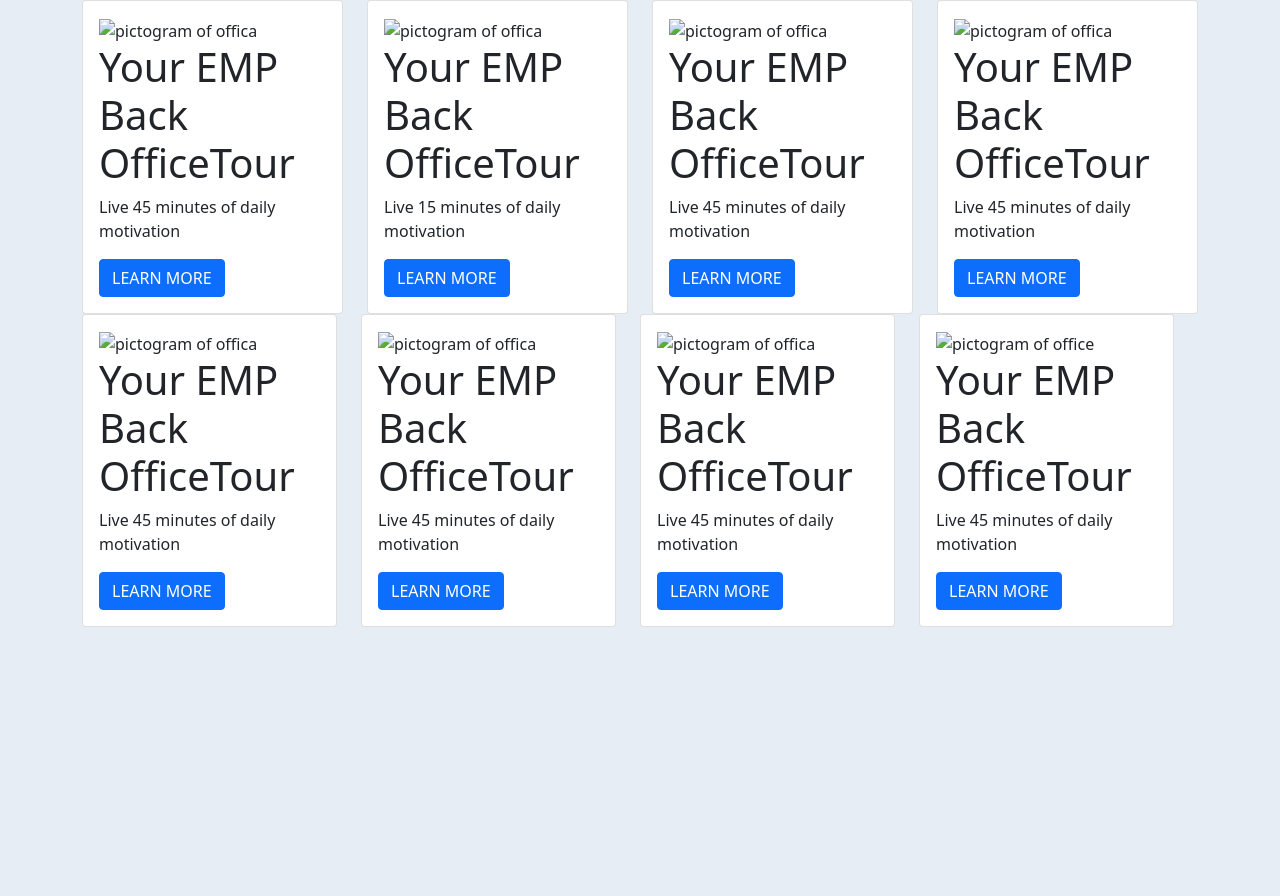
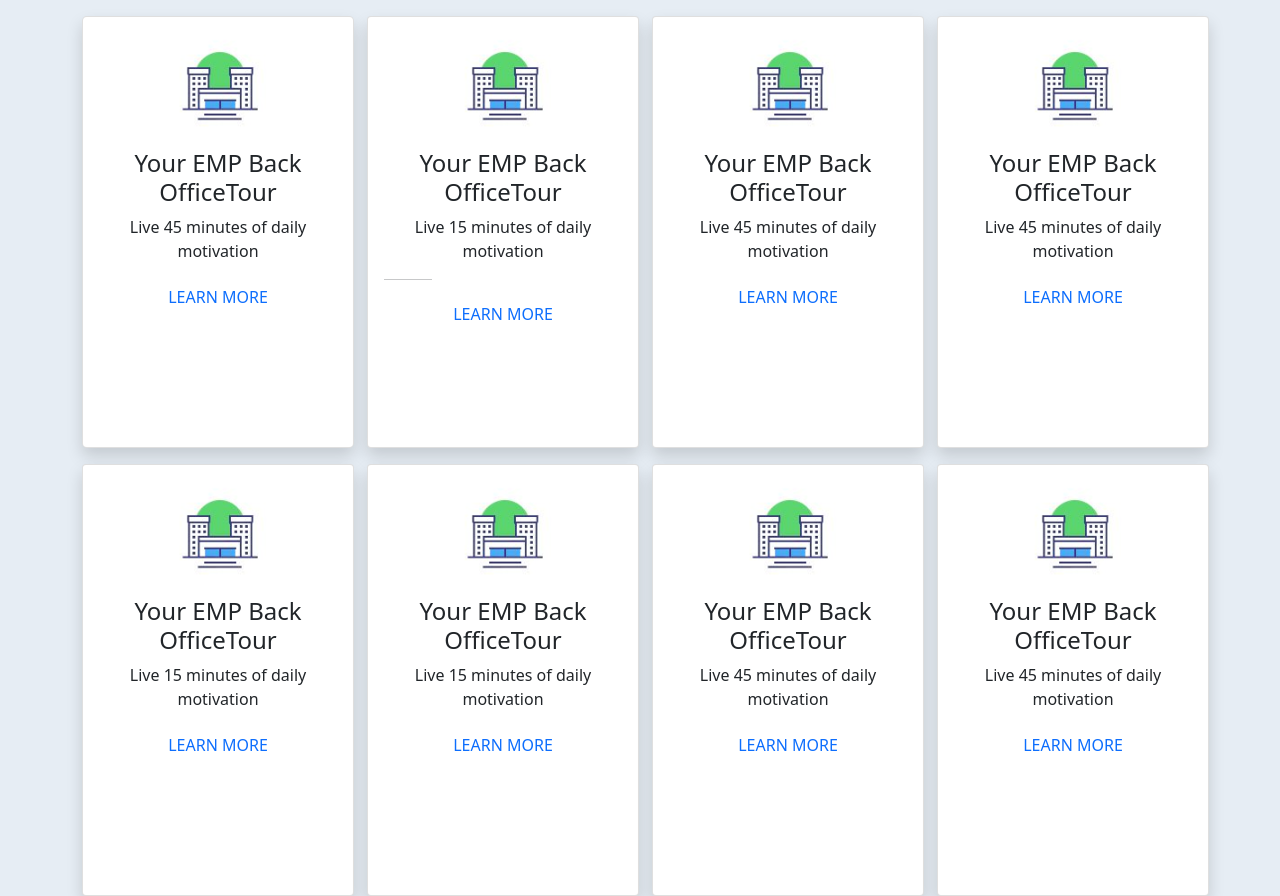
Before and after one commit to becodeorg/yu-4-css-frameworks-Gladyshaelters, a plain HTML site: page index.html in a window 1280 px wide. Before the commit the page ends 800 px from the top, so only its background shows below. Drawn offline with nearby package versions, Linux system fonts and the light colour scheme.

Commit message:
aanpassing lay out en spacing + veranderende buttons

```diff
--- a/index.html
+++ b/index.html
@@ -10,158 +10,224 @@
       integrity="sha384-1BmE4kWBq78iYhFldvKuhfTAU6auU8tT94WrHftjDbrCEXSU1oBoqyl2QvZ6jIW3"
       crossorigin="anonymous"
     />
+    <link href="index.css" rel="stylesheet" />
     <title>Frameworks</title>
   </head>
 
-<body style="background-color:#e6edf4;">
-
-    <div class="container">
+  <body style="background-color: #e6edf4">
+    <div class="container justify-content-center text-center">
       <div class="row">
-        <div class="col">
-          <div class="card">
+        <div class="col-lg-3 col-md-5 mt-3">
+          <div
+            class="card bg-white rounded-3 shadow"
+            style="width: 17rem; height: 27rem"
+          >
             <div class="card-body">
               <img
                 src="./Foto/officetour.png"
                 class="img-fluid"
-                alt="pictogram of offica"
+                alt="pictogram of office"
               />
-              <h1 class ="card-title">Your EMP Back OfficeTour</h1>
+              <h4 class="card-title">Your EMP Back OfficeTour</h4>
               <p class="card-text">Live 45 minutes of daily motivation</p>
-              <a href="#" class="btn btn-primary">LEARN MORE</a>
+              <a
+                href="#"
+                style="border: 0"
+                class="btn btn-outline-primary rounded-pill"
+                >LEARN MORE</a
+              >
             </div>
             <!--<en d of cardbody-->
           </div>
           <!--end of card-->
         </div>
-        <!--end col1-->
+        <!--end col 1-->
 
-         <div class="col">
-          <div class="card">
+        <div class="col-lg-3 col-md-5 mt-3">
+          <div
+            class="card bg-white rounded shadow"
+            style="width: 17rem; height: 27rem"
+          >
             <div class="card-body">
               <img
                 src="./Foto/officetour.png"
                 class="img-fluid"
-                alt="pictogram of offica"
+                alt="pictogram of office"
               />
-              <h1 class="card-title">Your EMP Back OfficeTour</h1>
+              <h4 class="card-title">Your EMP Back OfficeTour</h4>
               <p class="card-text">Live 15 minutes of daily motivation</p>
-              <a href="#" class="btn btn-primary">LEARN MORE</a>
+              <hr class="align-self-center" style="width: 20%" />
+              <a
+                href="#"
+                style="border: 0"
+                class="btn btn-outline-primary rounded-pill"
+                >LEARN MORE</a
+              >
             </div>
             <!--<en d of cardbody-->
           </div>
           <!--end of card-->
         </div>
-        <!--end col2-->
+        <!--end col 2-->
 
-        <div class="col">
-          <div class="card">
+        <div class="col-lg-3 col-md-5 mt-3">
+          <div
+            class="card bg-white rounded shadow"
+            style="width: 17rem; height: 27rem"
+          >
             <div class="card-body">
               <img
                 src="./Foto/officetour.png"
                 class="img-fluid"
-                alt="pictogram of offica"
+                alt="pictogram of office"
               />
-              <h1 class="card-title">Your EMP Back OfficeTour</h1>
+              <h4 class="card-title">Your EMP Back OfficeTour</h4>
               <p class="card-text">Live 45 minutes of daily motivation</p>
-              <a href="#" class="btn btn-primary">LEARN MORE</a>
+              <a
+                href="#"
+                style="border: 0"
+                class="btn btn-outline-primary rounded-pill"
+                >LEARN MORE</a
+              >
             </div>
             <!--<en d of cardbody-->
           </div>
           <!--end of card-->
         </div>
-        <!--end col3-->
+        <!--end col 3-->
 
-        <div class="col">
-          <div class="card">
+        <div class="col-lg-3 col-md-5 mt-3">
+          <div
+            class="card bg-white rounded shadow"
+            style="width: 17rem; height: 27rem"
+          >
             <div class="card-body">
               <img
                 src="./Foto/officetour.png"
                 class="img-fluid"
-                alt="pictogram of offica"
+                alt="pictogram of office"
               />
-              <h1 class="card-title">Your EMP Back OfficeTour</h1>
+              <h4 class="card-title">Your EMP Back OfficeTour</h4>
               <p class="card-text">Live 45 minutes of daily motivation</p>
-              <a href="#" class="btn btn-primary">LEARN MORE</a>
+              <a
+                href="#"
+                style="border: 0"
+                class="btn btn-outline-primary rounded-pill"
+                >LEARN MORE</a
+              >
             </div>
             <!--<en d of cardbody-->
           </div>
           <!--end of card-->
         </div>
-        <!--end col4-->
+        <!--end col 4-->
 
-      <div class="row">
-        <div class="col">
-          <div class="card">
+        <div class="row justify-content-center text-center10"></div>
+        <div class="col-lg-3 col-md-5 mt-3">
+          <div
+            class="card bg-white rounded shadow"
+            style="width: 17rem; height: 27rem"
+          >
             <div class="card-body">
               <img
                 src="./Foto/officetour.png"
                 class="img-fluid"
-                alt="pictogram of offica"
+                alt="pictogram of office"
               />
-              <h1 class="card-title">Your EMP Back OfficeTour</h1>
-              <p class="card-text">Live 45 minutes of daily motivation</p>
-              <a href="#" class="btn btn-primary">LEARN MORE</a>
+              <h4 class="card-title">Your EMP Back OfficeTour</h4>
+              <p class="card-text">Live 15 minutes of daily motivation</p>
+              <a
+                href="#"
+                style="border: 0"
+                class="btn btn-outline-primary rounded-pill"
+                >LEARN MORE</a
+              >
             </div>
             <!--<en d of cardbody-->
           </div>
           <!--end of card-->
         </div>
-        <!--end col5-->
+        <!--end col 5-->
 
-        <div class="col">
-          <div class="card">
+        <div class="col-lg-3 col-md-5 mt-3">
+          <div
+            class="card bg-white rounded shadow"
+            style="width: 17rem; height: 27rem"
+          >
             <div class="card-body">
               <img
                 src="./Foto/officetour.png"
                 class="img-fluid"
-                alt="pictogram of offica"
+                alt="pictogram of office"
               />
-              <h1 class="card-title">Your EMP Back OfficeTour</h1>
-              <p class="card-text">Live 45 minutes of daily motivation</p>
-              <a href="#" class="btn btn-primary">LEARN MORE</a>
+              <h4 class="card-title">Your EMP Back OfficeTour</h4>
+              <p class="card-text">Live 15 minutes of daily motivation</p>
+              <a
+                href="#"
+                style="border: 0"
+                class="btn btn-outline-primary rounded-pill"
+                >LEARN MORE</a
+              >
             </div>
             <!--<en d of cardbody-->
           </div>
           <!--end of card-->
         </div>
-        <!--end col6-->
+        <!--end col 6-->
 
-        <div class="col">
-          <div class="card">
+        <div class="col-lg-3 col-md-5 mt-3">
+          <div
+            class="card bg-white rounded shadow"
+            style="width: 17rem; height: 27rem"
+          >
             <div class="card-body">
               <img
                 src="./Foto/officetour.png"
                 class="img-fluid"
-                alt="pictogram of offica"
+                alt="pictogram of office"
               />
-              <h1 class="card-title">Your EMP Back OfficeTour</h1>
+              <h4 class="card-title">Your EMP Back OfficeTour</h4>
               <p class="card-text">Live 45 minutes of daily motivation</p>
-              <a href="#" class="btn btn-primary">LEARN MORE</a>
+              <a
+                href="#"
+                style="border: 0"
+                class="btn btn-outline-primary rounded-pill"
+                >LEARN MORE</a
+              >
             </div>
             <!--<en d of cardbody-->
           </div>
           <!--end of card-->
         </div>
-        <!--end col7-->
+        <!--end col 7-->
 
-        <div class="col">
-          <div class="card">
+        <div class="col-lg-3 col-md-5 mt-3">
+          <div
+            class="card bg-white rounded shadow"
+            style="width: 17rem; height: 27rem"
+          >
             <div class="card-body">
               <img
                 src="./Foto/officetour.png"
                 class="img-fluid"
-                alt="pictogram of office" />
-              <h1 class="card-title">Your EMP Back OfficeTour</h1>
+                alt="pictogram of office"
+              />
+              <h4 class="card-title">Your EMP Back OfficeTour</h4>
               <p class="card-text">Live 45 minutes of daily motivation</p>
-              <a href="#" class="btn btn-primary">LEARN MORE</a>
+              <a
+                href="#"
+                style="border: 0"
+                class="btn btn-outline-primary rounded-pill"
+                >LEARN MORE</a
+              >
             </div>
-            <!--<en d of cardbody-->
+            <!--<end of cardbody-->
           </div>
           <!--end of card-->
         </div>
-        <!--end col8-->
+        <!--end col 8-->
       </div>
-      <!--end of row2-->
+      <!--end of row 2-->
     </div>
     <!--end of container-->
   </body>
```
Also changed, not shown: Foto/exercise-framework-wireframe.png (added), Foto/exercise-framework.png (added), Foto/officetour.png (added), index.css (added).
